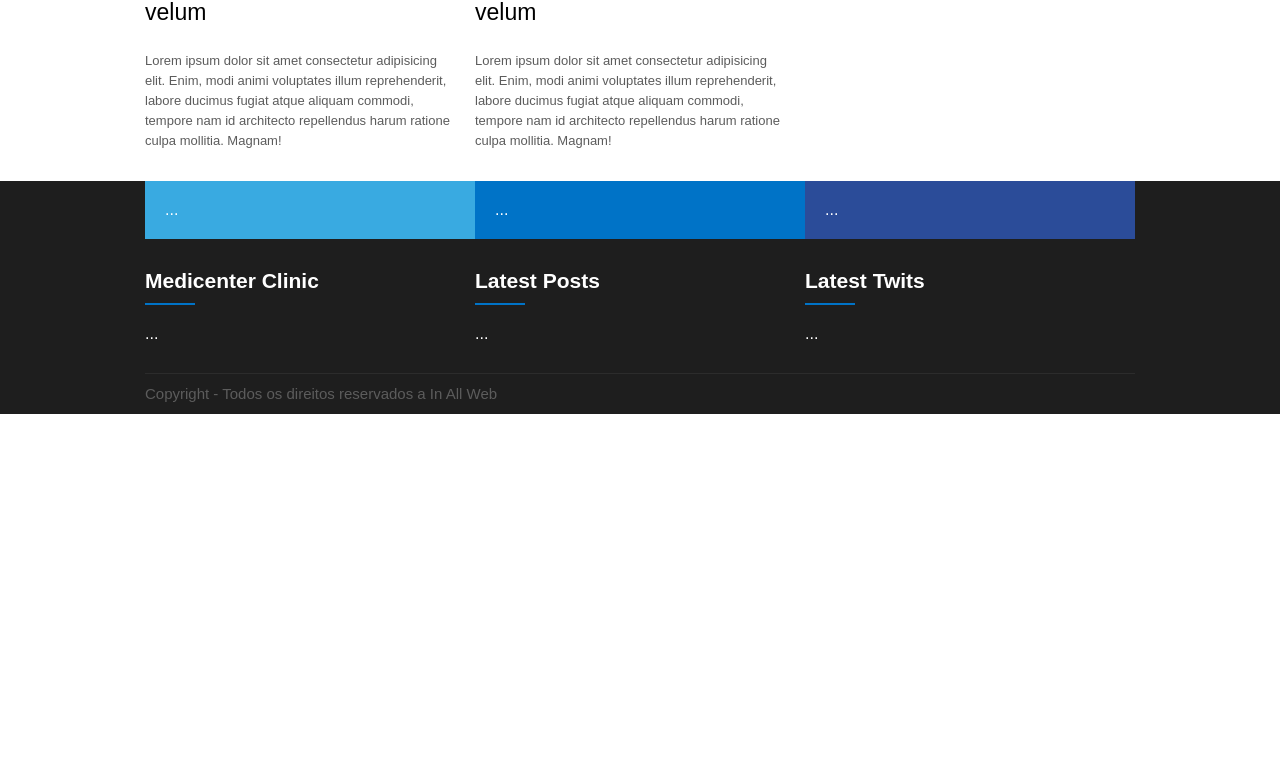
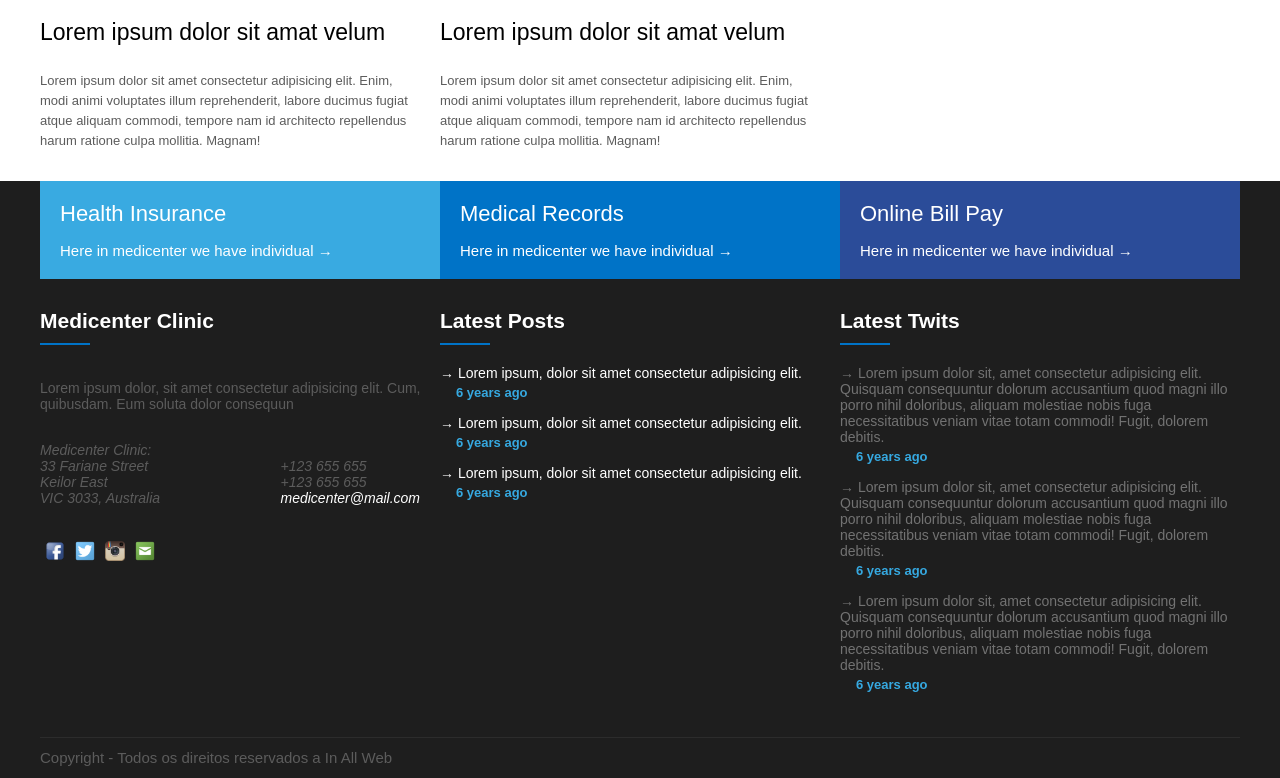
Before and after one commit to DanyCoutinho/Projeto_Site_com_Flexbox_e_HTML_Semantico, a plain HTML site: page index.html in a window 1280 px wide. Shown: the part 1712-2490 px from the top of the page. Before the commit the page ends 2126 px from the top, so only its background shows below. Drawn offline with Linux system fonts and the light colour scheme.

Commit message:
Footer End Parte 7

```diff
--- a/assets/css/style.css
+++ b/assets/css/style.css
@@ -15,7 +15,7 @@ header {
 .container {
     display: flex;
     justify-content: space-between;
-    width: 990px;
+    width: 1200px;
 }
 
 .logo {
@@ -283,6 +283,73 @@ footer .widget_title_text {
     color: white;
 }
 
+footer .fm_title {
+    font-size: 22px;
+    padding-bottom: 15px;
+}
+
+footer .fm_subtitle {
+    font-size: 15px;
+}
+
+.footer_banner_desc {
+    color: #5c5c5c;
+    margin: 15px 0 30px 0;
+    font-size: 14px;
+}
+
+.footer_banner_contacts {
+    display: flex;
+    flex: 1;
+    align-items: flex-end;
+    justify-content: space-between;
+    color: #5c5c5c;
+    font-size: 14px;
+    margin-right: 20px;
+}
+
+.footer_banner_contacts a {
+    text-decoration: none;
+    color: white;
+}
+
+.footer_icons_box {
+    display: flex;
+    flex-wrap: wrap;
+    width: 200px;
+    color: #5c5c5c;
+    margin-top: 30px;
+}
+
+.footer_icons {
+    display: flex;
+    align-items: center;
+    justify-content: center;
+}
+
+.footer_icons img {
+    padding: 5px;
+    width: 20px;
+    height: 20px;
+}
+
+.footer_body_posts {
+    font-size: 14px;
+}
+
+.footer_body_dataPosts {
+    color: #36a9e1;
+    font-size: 13px;
+    font-weight: bold;
+    padding: 4px 0 0 16px;
+    margin-bottom: 15px;
+}
+
+.footer_body_postsTweets {
+    color: #727272;
+    font-size: 14px;
+}
+
 .footer_copy {
     color: #5c5c5c;
     font-size: 15px;
--- a/index.html
+++ b/index.html
@@ -213,13 +213,28 @@
         <div class="container flex-column">
             <div class="footer_menu">
                 <div class="fm1">
-                    ...
+                    <div class="fm_title">
+                        Health Insurance
+                    </div>
+                    <div class="fm_subtitle">
+                        Here in medicenter we have individual &#8594
+                    </div>
                 </div>
                 <div class="fm2">
-                    ...
+                    <div class="fm_title">
+                        Medical Records
+                    </div>
+                    <div class="fm_subtitle">
+                        Here in medicenter we have individual &#8594
+                    </div>
                 </div>
                 <div class="fm3">
-                    ...
+                    <div class="fm_title">
+                        Online Bill Pay
+                    </div>
+                    <div class="fm_subtitle">
+                        Here in medicenter we have individual &#8594
+                    </div>
                 </div>
             </div>
             <div class="footer_area">
@@ -232,7 +247,31 @@
                             <div class="widget_title_bar"></div>
                         </div>
                         <div class="widget_body flex">
-                            ...
+                            <div class="footer_banner_desc">
+                                Lorem ipsum dolor, sit amet consectetur adipisicing elit. Cum, quibusdam. Eum soluta dolor consequun
+                            </div>
+                            <!--<div class="footer_banner_title">
+                                Medicenter Clinic:
+                            </div>-->
+                            <div class="footer_banner_contacts">
+                                <address>
+                                    Medicenter Clinic:
+                                    <br>33 Fariane Street
+                                    <br>Keilor East</br>
+                                    VIC 3033, Australia
+                                </address>
+                                <address>
+                                    <br>+123 655 655
+                                    <br>+123 655 655</br>
+                                    <a href="mailto:">medicenter@mail.com</a>
+                                </address>
+                            </div>
+                            <div class="footer_icons_box">
+                                <div class="footer_icons"><img src="assets/img/facebook-icon.png" alt="Facebook"></div>
+                                <div class="footer_icons"><img src="assets/img/Twitter-icon.png" alt="Twitter"></div>
+                                <div class="footer_icons"><img src="assets/img/Instagram-icon.png" alt="Calendar"></div>
+                                <div class="footer_icons"><img src="assets/img/email-icon.png" alt="E-mail"></div>
+                            </div>
                         </div>
                     </div>
                 </div>
@@ -245,7 +284,24 @@
                             <div class="widget_title_bar"></div>
                         </div>
                         <div class="widget_body flex">
-                            ...
+                            <div class="footer_body_posts">
+                                &#8594 Lorem ipsum, dolor sit amet consectetur adipisicing elit.
+                            </div>
+                            <div class="footer_body_dataPosts">
+                                6 years ago
+                            </div>
+                            <div class="footer_body_posts">
+                                &#8594 Lorem ipsum, dolor sit amet consectetur adipisicing elit.
+                            </div>
+                            <div class="footer_body_dataPosts">
+                                6 years ago
+                            </div>
+                            <div class="footer_body_posts">
+                                &#8594 Lorem ipsum, dolor sit amet consectetur adipisicing elit.
+                            </div>
+                            <div class="footer_body_dataPosts">
+                                6 years ago
+                            </div>
                         </div>
                     </div>
                 </div>
@@ -258,7 +314,26 @@
                             <div class="widget_title_bar"></div>
                         </div>
                         <div class="widget_body flex">
-                            ...
+                            <div class="footer_body_tweets">
+                                <div class="footer_body_postsTweets">
+                                    &#8594 Lorem ipsum dolor sit, amet consectetur adipisicing elit. Quisquam consequuntur dolorum accusantium quod magni illo porro nihil doloribus, aliquam molestiae nobis fuga necessitatibus veniam vitae totam commodi! Fugit, dolorem debitis.
+                                </div>
+                                <div class="footer_body_dataPosts">
+                                    6 years ago
+                                </div>
+                                <div class="footer_body_postsTweets">
+                                    &#8594 Lorem ipsum dolor sit, amet consectetur adipisicing elit. Quisquam consequuntur dolorum accusantium quod magni illo porro nihil doloribus, aliquam molestiae nobis fuga necessitatibus veniam vitae totam commodi! Fugit, dolorem debitis.
+                                </div>
+                                <div class="footer_body_dataPosts">
+                                    6 years ago
+                                </div>
+                                <div class="footer_body_postsTweets">
+                                    &#8594 Lorem ipsum dolor sit, amet consectetur adipisicing elit. Quisquam consequuntur dolorum accusantium quod magni illo porro nihil doloribus, aliquam molestiae nobis fuga necessitatibus veniam vitae totam commodi! Fugit, dolorem debitis.
+                                </div>
+                                <div class="footer_body_dataPosts">
+                                    6 years ago
+                                </div>
+                            </div>
                         </div>
                     </div>
                 </div>
```
Also changed, not shown: assets/img/Instagram-icon.png (added), assets/img/Twitter-icon.png (added), assets/img/email-icon.png (added), assets/img/facebook-icon.png (added).
